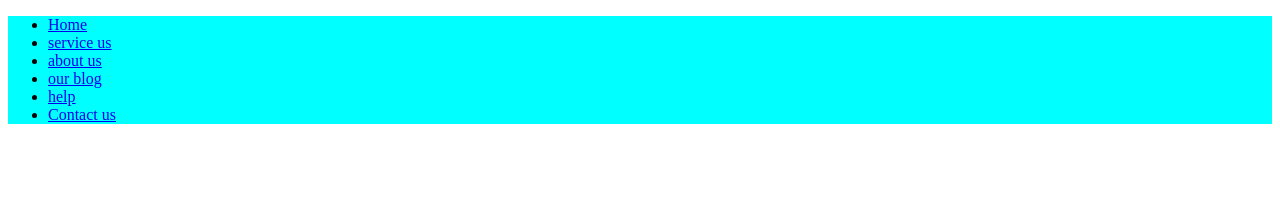
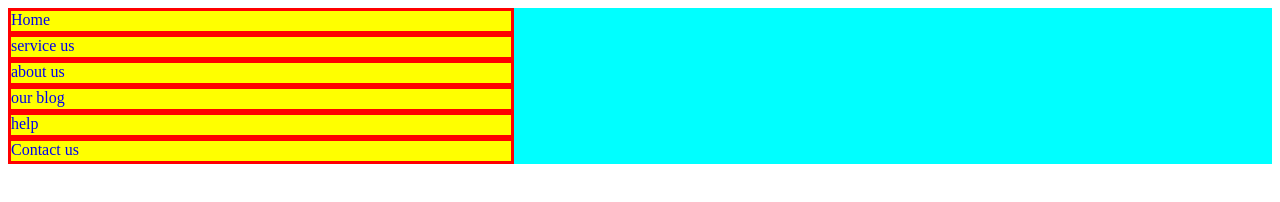
Before and after one commit to omarali301/first-website, a plain HTML site: page index.html in a window 1280 px wide. Drawn offline with Linux system fonts and the light colour scheme.

Commit message:
just check

```diff
--- a/style.css
+++ b/style.css
@@ -1,4 +1,25 @@
 .header{
 
     background-color: aqua;
+
+  }
+ul{
+
+    margin: 0px;
+    padding: 0px;
 }
+
+ul li{
+
+    list-style: none;
+    width: 500px;
+    height: 20px;
+    background-color: yellow;
+    border: 3px solid red;
+
+}
+
+ul li a{
+    float: left;
+    text-decoration: none;
+}
```
